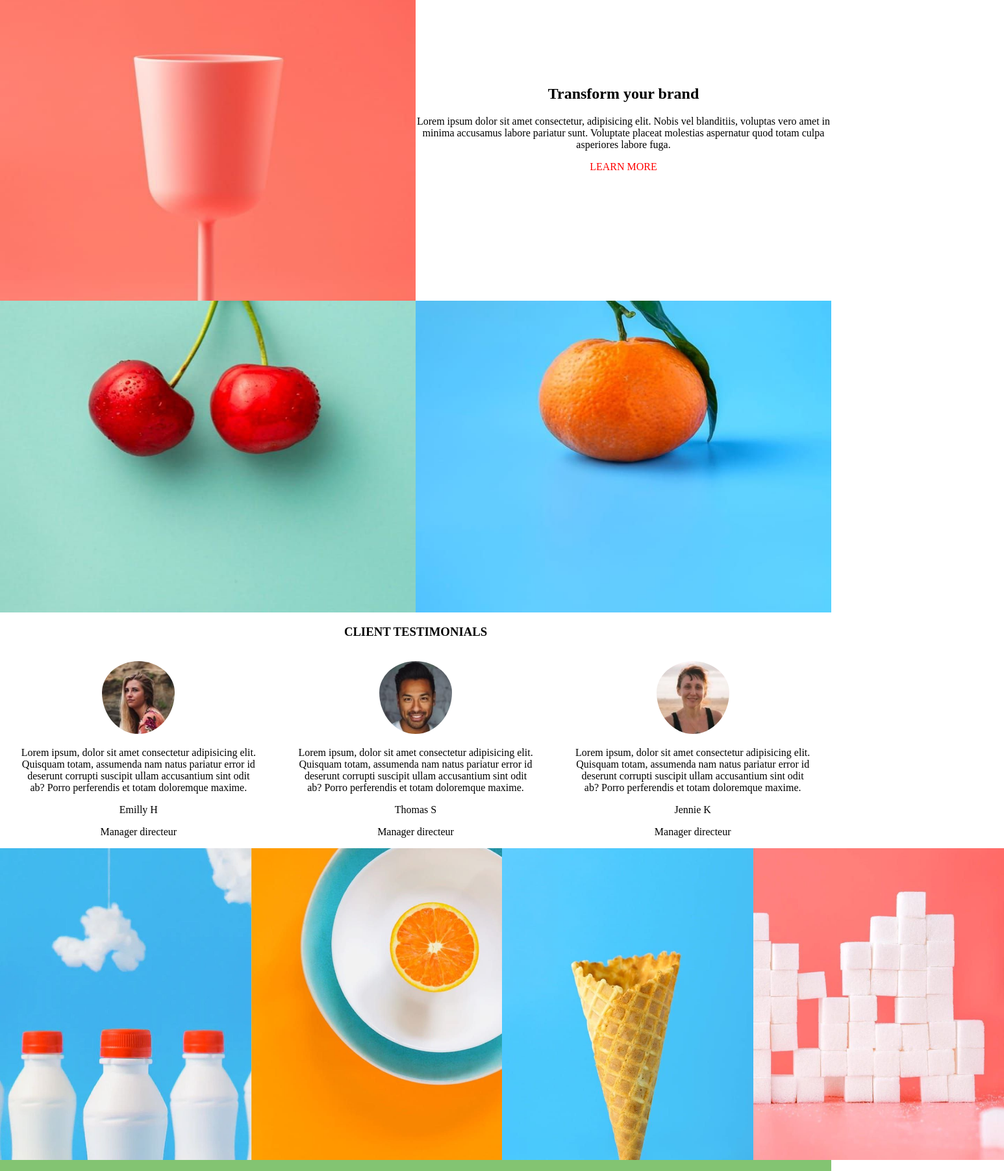
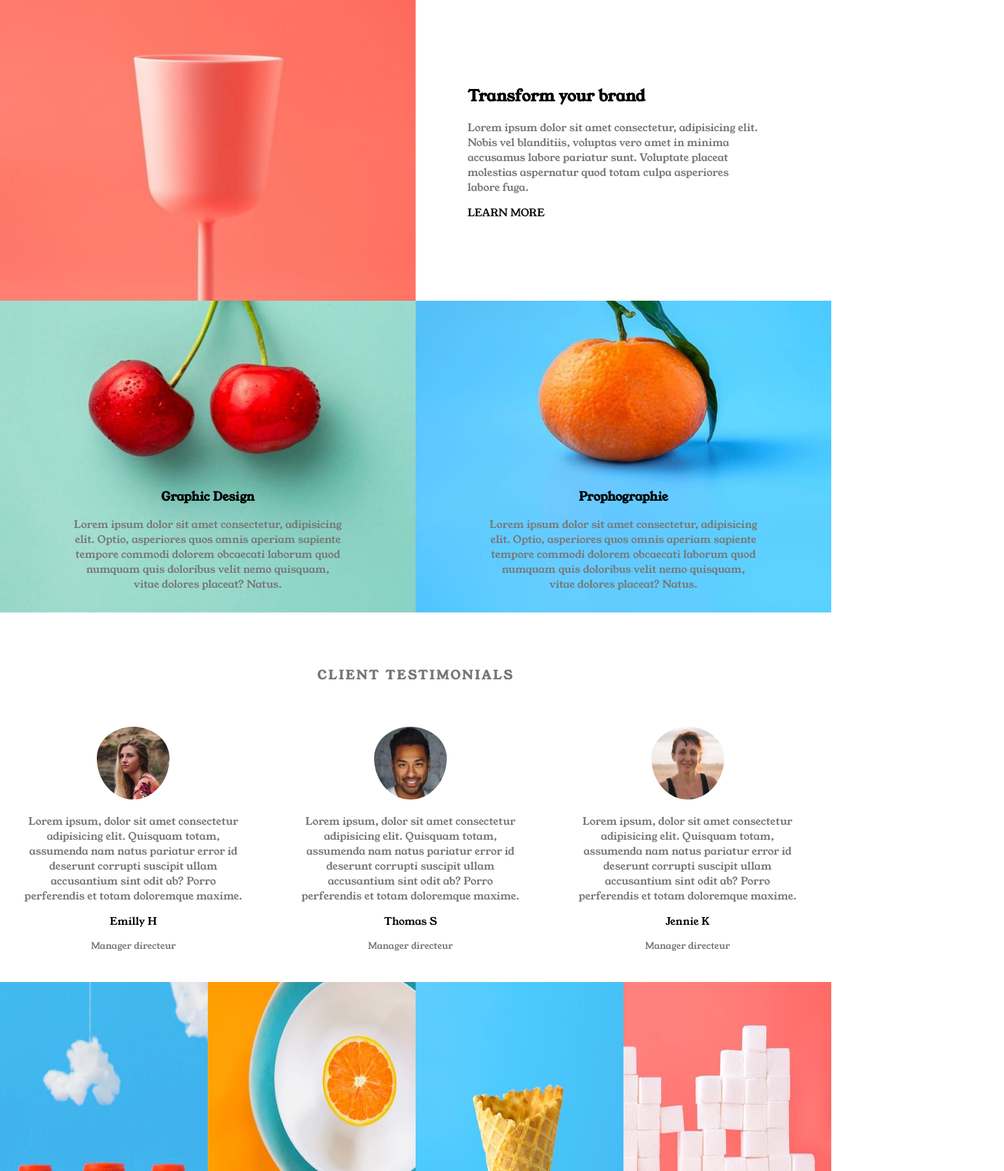
Before and after one commit to GloDy243/Responsive-website-exercice, a plain HTML site: page index.html in a window 1280 px wide. Shown: the part 997-2800 px from the top of the page at 65% size, 1546 px wide, since content can reach past the window. Drawn offline with nearby package versions, Linux system fonts and the light colour scheme; files whose address does not match are found by name.

Commit message:
modification 1

```diff
--- a/index.html
+++ b/index.html
@@ -3,6 +3,9 @@
 <head>
     <meta charset="UTF-8">
     <meta name="viewport" content="width=device-width, initial-scale=1.0">
+    <link rel="preconnect" href="https://fonts.googleapis.com">
+    <link rel="preconnect" href="https://fonts.gstatic.com" crossorigin>
+    <link href="https://fonts.googleapis.com/css2?family=Young+Serif&display=swap" rel="stylesheet">
     <link rel="stylesheet" href="style.css">
     <title>Mon site web</title>
 </head>
@@ -20,14 +23,14 @@
                 <li class="elt-list"><a href="#">Contact</a></li>
             </ul>
         </div>
-        <h1 class="texe-paragraph-entete">WE ARE CREATIVE</h1>
+        <h1 class="texe-paragraph-entete">WE ARE CREATIVES</h1>
         <img class="img-fleche-sur-orange" src="/Images/pngegg.png" alt="">
     </header>
     <main class="main">
         <section class="section section1">
             <div class="texe-section1">
                 <h2 class="titre-section1">Transform your brand</h2>
-                <p class="paragraph-section1">Lorem ipsum dolor sit amet consectetur, adipisicing elit. Nobis vel blanditiis, voluptas vero amet in minima accusamus labore pariatur sunt. Voluptate placeat molestias aspernatur quod totam culpa asperiores labore fuga.</p>
+                <p class="paragraph-section1 bonjour">Lorem ipsum dolor sit amet consectetur, adipisicing elit. Nobis vel blanditiis, voluptas vero amet in minima accusamus labore pariatur sunt. Voluptate placeat molestias aspernatur quod totam culpa asperiores labore fuga.</p>
                 <a class="link-learn-more-section" href="#">Learn more</a>
             </div>
             <div class="img-section1">
@@ -46,14 +49,22 @@
         </section>
         <section class="section section3">
             <div class="img-section3a">
-                <img class="image-oeuf" src="/Images/img-pomme.jpg" alt="">
+                <img class="img-pomme image-oeuf" src="/Images/img-pomme.jpg" alt="">
+                <div class="text-section3a">
+                    <h3>Graphic Design</h3>
+                    <p class="paragraph-section3">Lorem ipsum dolor sit amet consectetur, adipisicing elit. Optio, asperiores quos omnis aperiam sapiente tempore commodi dolorem obcaecati laborum quod numquam quis doloribus velit nemo quisquam, vitae dolores placeat? Natus.</p>
+                </div>
             </div>
             <div class="img-section3b">
-                <img class="image-oeuf" src="/Images/img-mandarine.jpg" alt="">
+                <img class="image-oeuf img-mandarine" src="/Images/img-mandarine.jpg" alt="">
+                <div class="text-section3b">
+                    <h3>Prophographie</h3>
+                    <p class="paragraph-section3">Lorem ipsum dolor sit amet consectetur, adipisicing elit. Optio, asperiores quos omnis aperiam sapiente tempore commodi dolorem obcaecati laborum quod numquam quis doloribus velit nemo quisquam, vitae dolores placeat? Natus.</p>
+                </div>
             </div>
         </section>
         <section class="section4">
-            <h3>CLIENT TESTIMONIALS</h3>
+            <h3 class="testimony-title">CLIENT TESTIMONIALS</h3>
             <div class="temoignage-client">
                 <div class="card card1">
                     <img class="img-client-temoignage" src="/Images/img-emilie.jpg" alt="">
@@ -76,10 +87,10 @@
             </div>
         </section>
         <section class="section section5">
-            <img src="/Images/img-lait-caillé.jpg" alt="">
-            <img src="/Images/img-orange-2.jpg" alt="">
-            <img src="/Images/img-cornet.jpg" alt="">
-            <img src="/Images/img-sucre.jpg" alt="">
+            <img class="flex1" src="/Images/img-lait-caillé.jpg" alt="">
+            <img class="flex2" src="/Images/img-orange-2.jpg" alt="">
+            <img class="flex3" src="/Images/img-cornet.jpg" alt="">
+            <img class="flex4" src="/Images/img-sucre.jpg" alt="">
         </section>
     </main>
     <footer class="footer">
--- a/style.css
+++ b/style.css
@@ -1,6 +1,10 @@
 body{
     padding: 0;
     margin: 0;
+    font-family: 'Young Serif', serif;
+}
+header .texe-paragraph-entete{
+    letter-spacing: 3px;
 }
 .header{
     margin-top: 0;
@@ -57,7 +61,13 @@ div .elt-list a:hover{
 .texe-section1, .texe-section2{
     background-color: #fff;
     width: 50%;
+    text-align: start;
 }
+/*.bonjour{
+    background: red;
+    padding-left: 8rem;
+    padding-right: 8rem;
+}*/
 .img-section1, .img-section2, .img-section3b, .img-section3a{
     width: 50%;
     height: 30rem;
@@ -71,26 +81,56 @@ div .elt-list a:hover{
 .titre-section1, .titre-section2{
     padding-top: 8rem;
 }
-.paragraph-section1{
-    padding-right: 1rem;
-    padding-left: 1rem;
-    padding: 0 3rem;
+.paragraph-section1, .paragraph-section2, .titre-section1, .titre-section2, .link-learn-more-section{
+    width: 70%;
+    padding-left: 5rem;
+}
+div .paragraph-section1, .paragraph-section2{
+    color: #777;
 }
 .link-learn-more-section{
-    color: red;
     text-decoration: none;
+    color: #0e0e0e;
+    text-transform: uppercase;
+    transition: ease .3s all;
+}
+
+.link-learn-more-section:hover{
+    background: rgb(157, 118, 118);
+    border-radius: 5px;
+    color: #fff;
     text-transform: uppercase;
 }
+.img-section3a, .img-section3b {
+    position: relative;
+}
+div .text-section3a, .text-section3b{
+    position: absolute;
+    top: 56%;
+}
+.paragraph-section3{
+    padding-left: 7rem;
+    padding-right: 7rem;
+    color: #777;
+}
+
 .section4{
     text-align: center;
+}
+.testimony-title{
+    padding-top: 4rem;
+    padding-bottom: 2rem;
+    color: #777;
+    letter-spacing: 3px;
 }
 .temoignage-client{
     display: flex;
 }
 .card{
     width: 30%;
-    padding: 0 2rem;
+    padding: 0 3rem 2rem 2rem;
     transition: ease 0.3s all;
+
 }
 .card:hover{
     width: 30%;
@@ -99,19 +139,30 @@ div .elt-list a:hover{
     border-radius: 10px;
     box-shadow: (255, 179, 203, 1);
 }
+.paregraph-temoignage{
+    color: #777;
+}
+.profession-client{
+    color: #777;
+    font-size: 0.875rem;
+}
 .img-client-temoignage{
     padding-top: 1rem;
     border-radius: 50%;
     width: 7rem;
 }
 .section5{
+    width: 100%;
     padding-bottom: 0;
     margin-bottom: 0;
 }
 .section5 img{
-    width: 100%;
+    width: 25%;
     padding-bottom: 0;
     margin-bottom: 0;
+}
+.section5 .flex1{
+    flex: 500px;
 }
 .footer{
     display: flex;
@@ -134,9 +185,14 @@ div .elt-list a:hover{
 .list-footer li a{
     text-decoration: none;
     padding: 1rem;
-    margin-bottom: 4rem;
+    margin-bottom: 8rem;
     text-align: center;
     color: #444;
+    transition: ease .3s all;
+}
+.list-footer li a:hover{
+    color: red;
+    font-size: larger;
 }
 div ion-icon{
     margin-top: 2rem;
@@ -149,8 +205,12 @@ div ion-icon{
     margin-right: 0;
 }
 div ion-icon:hover{
+    color: red;
     margin-top: 2rem;
     padding-right: 1rem;
     width: 2rem;
     height: 2rem;
 }
+footer .reseaux-sociaux-footer{
+    padding-bottom: 3rem;
+}
```
